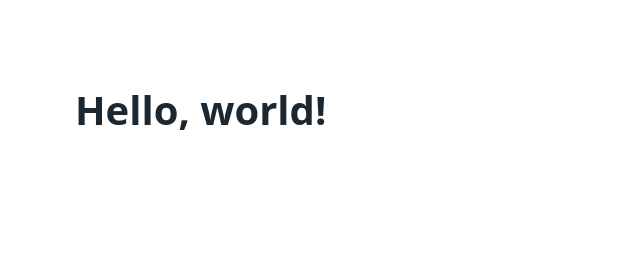
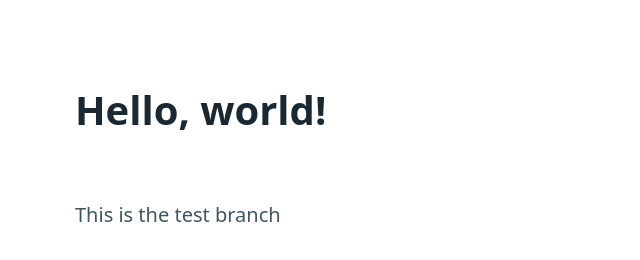
Before and after one commit to saspirelax/a-charged-lake, a plain HTML site: page index.html in a window 1280 px wide. Shown: the whole page, without its empty margins (0-640 px from the left). Drawn offline with Linux system fonts and the light colour scheme.

Commit message:
Test branch established

```diff
--- a/index.html
+++ b/index.html
@@ -9,6 +9,7 @@
   <body>
     <main class="container">
       <h1>Hello, world!</h1>
+      <p>This is the test branch</p>
     </main>
   </body>
 </html>
```
